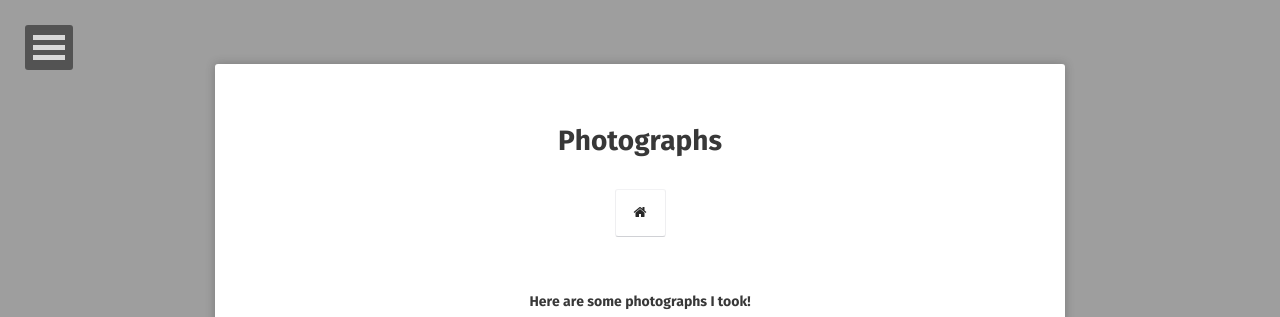
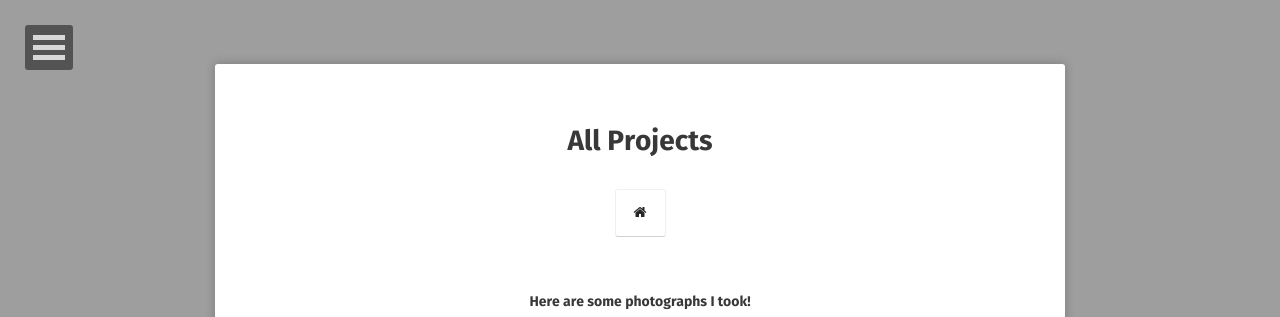
Before and after one commit to incheony/incheony.github.io, a Jekyll site: the page built from projects/index.md, in a window 1280 px wide. Shown: the top 317 px of the page. Built offline with Jekyll 4.4.1, drawn with Linux system fonts in a browser that asks for light colours; some web fonts are replaced.

Commit message:
Update index.md

```diff
--- a/projects/index.md
+++ b/projects/index.md
@@ -1,5 +1,6 @@
 ---
-layout: photographs
-title: Photographs
+layout: project
+title: All Projects
+excerpt: "A List of Projects"
 comments: false
 ---
```
